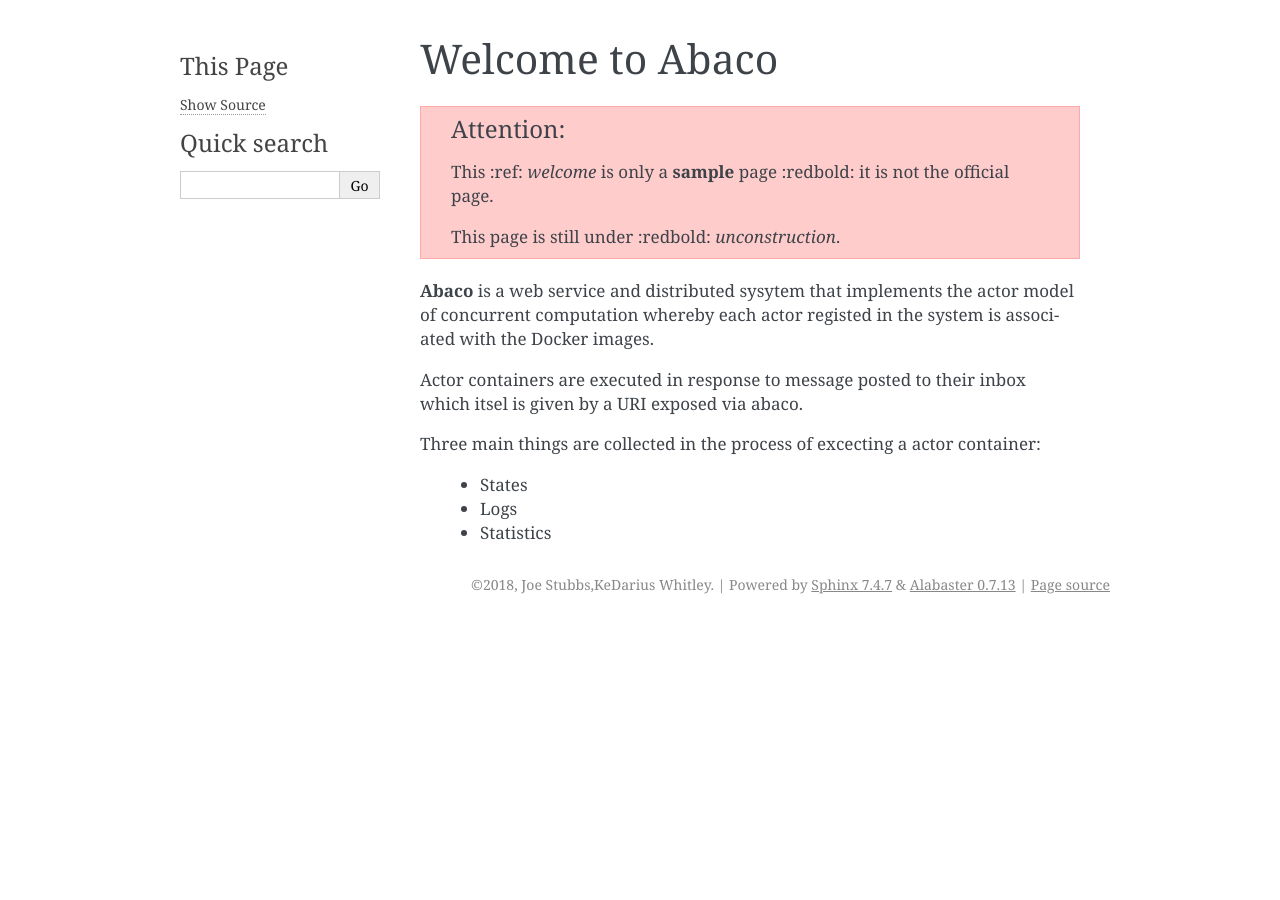
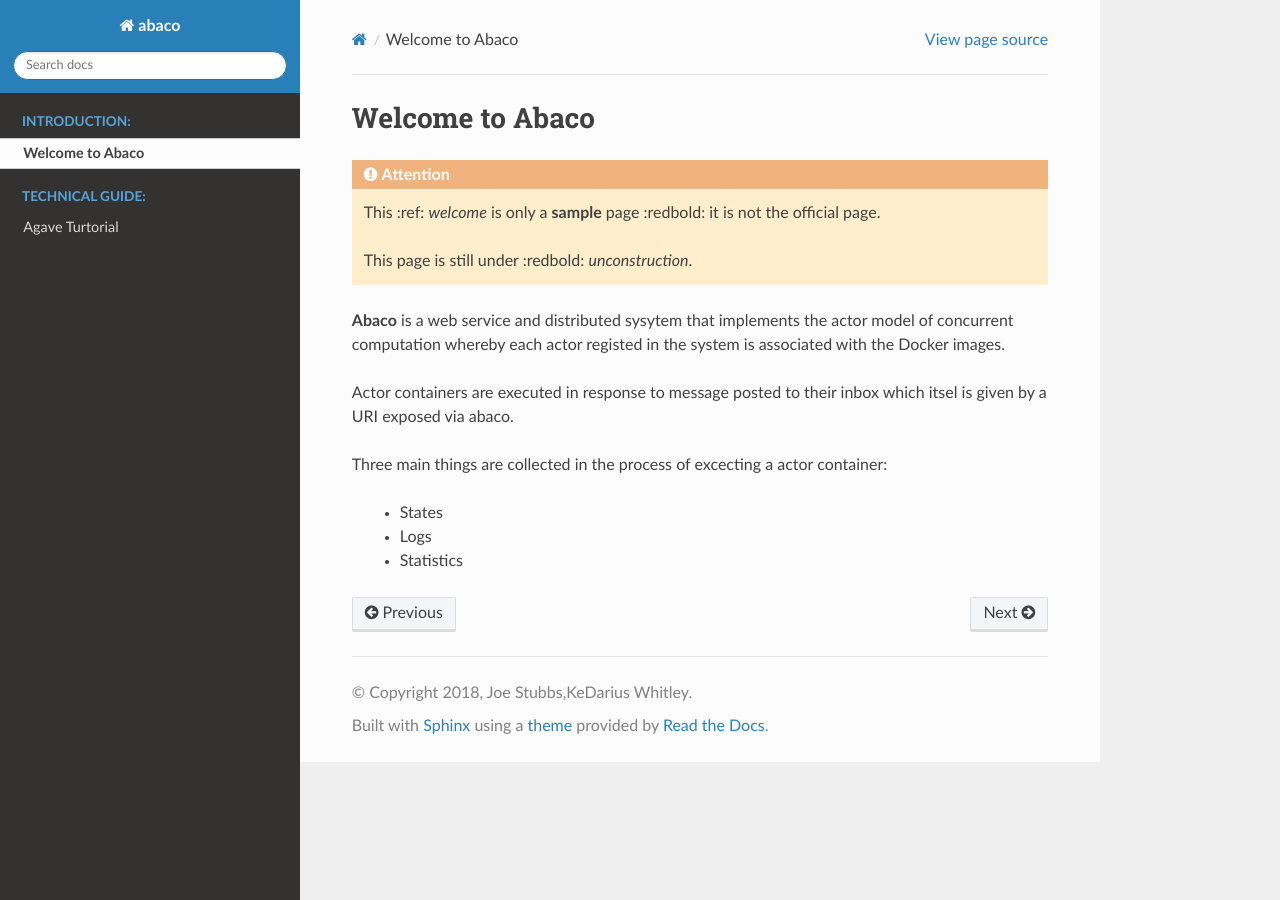
Before and after one commit to TACC/Abaco2.0, a Sphinx documentation site: the page built from docs/source/index.rst, in a window 1280 px wide. Built offline with Sphinx 7.4.7 and the Read the Docs theme 2.0.0, drawn with Linux system fonts in a browser that asks for light colours.

Commit message:
Update conf.py

```diff
--- a/docs/source/conf.py
+++ b/docs/source/conf.py
@@ -70,7 +70,7 @@
 # List of patterns, relative to source directory, that match files and
 # directories to ignore when looking for source files.
 # This pattern also affects html_static_path and html_extra_path .
-exclude_patterns = []
+exclude_patterns = ['_build', 'Thumbs.db'. '.DS_Store', 'README.rst']
 
 # The name of the Pygments (syntax highlighting) style to use.
 pygments_style = 'sphinx'
@@ -81,7 +81,8 @@
 # The theme to use for HTML and HTML Help pages.  See the documentation for
 # a list of builtin themes.
 #
-html_theme = 'alabaster'
+# html_theme = 'alabaster'
+html_theme = 'sphinx_rtd_theme'
 
 # Theme options are theme-specific and customize the look and feel of a theme
 # further.  For a list of options available for each theme, see the
```
